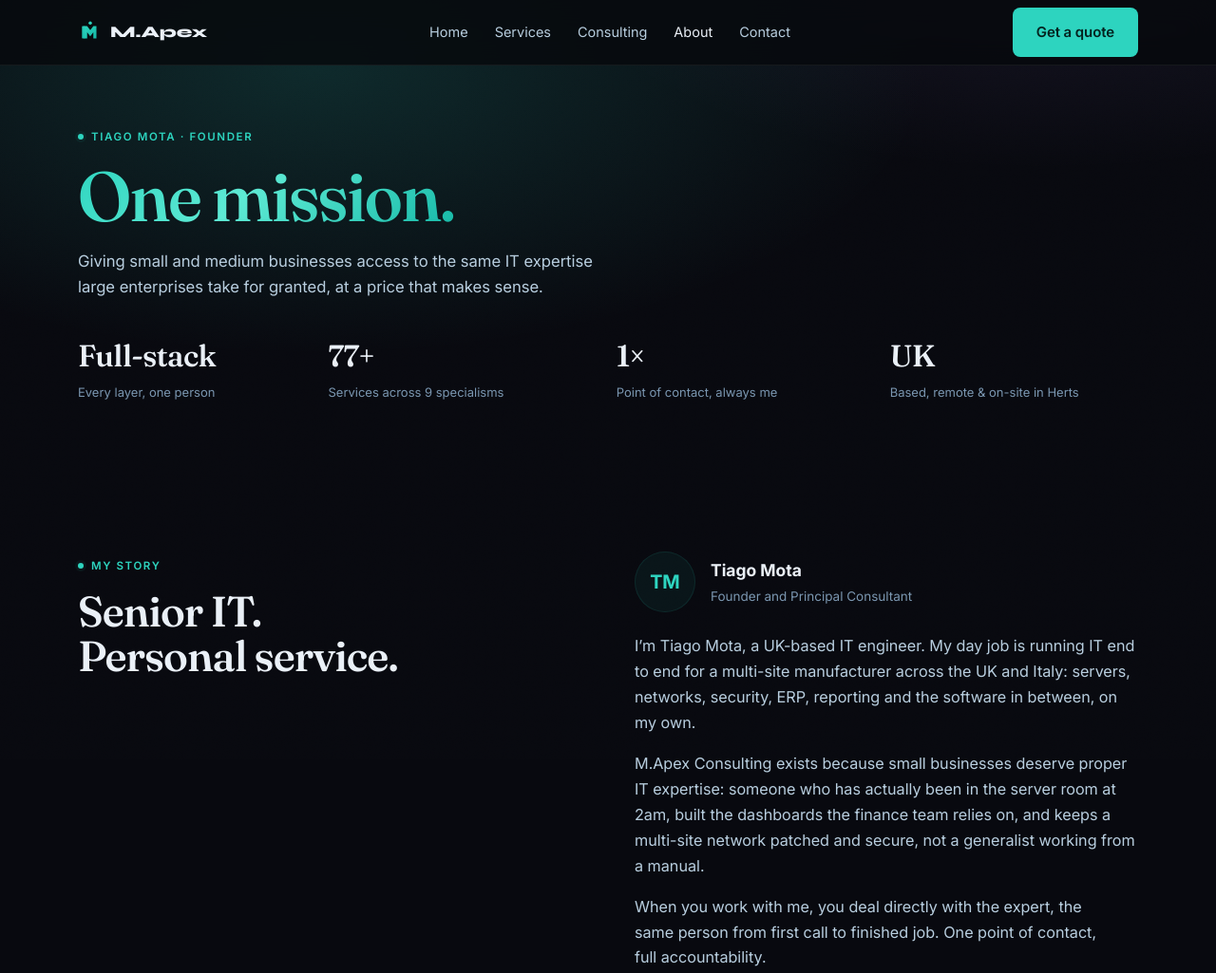
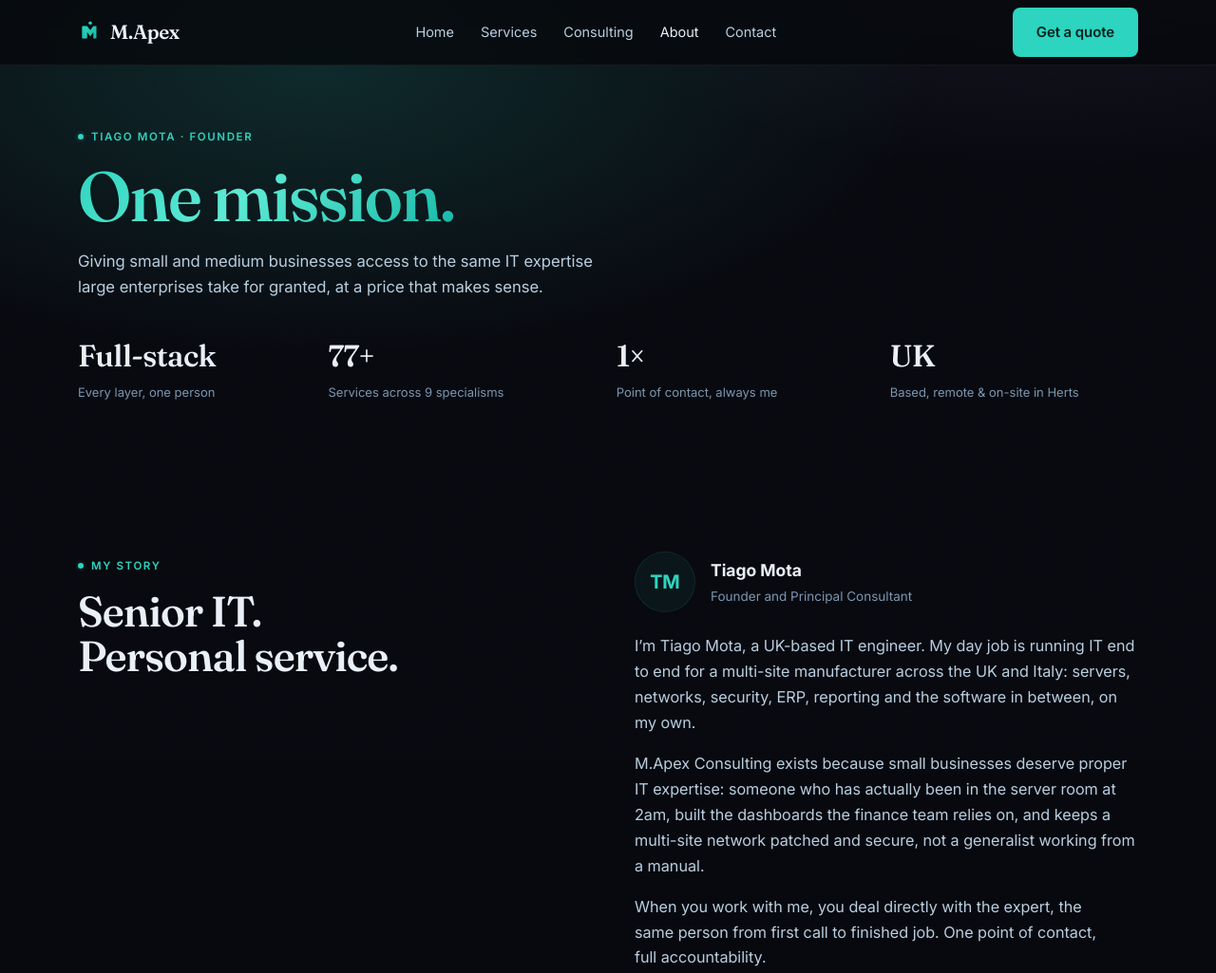
Before and after one commit to tiagomotabcl/mapexconsulting, a plain HTML site: page about.html in a window 1280 px wide. Shown: the top 1025 px of the page at 95% size. Drawn offline with Linux system fonts and the light colour scheme.

Commit message:
Logo wordmark in Fraunces
Match the M.Apex wordmark to the headline typeface and drop the
now-unused Syne font file.

Co-Authored-By: Claude Opus 5.5 <noreply@anthropic.com>
Claude-Session: https://claude.ai/code/session_014oddv61LBYZuDbsu8wzMxy

```diff
--- a/about.html
+++ b/about.html
@@ -34,10 +34,9 @@
 <style>
 @font-face{font-family:'Fraunces Variable';font-style:normal;font-display:swap;font-weight:100 900;src:url(/fonts/fraunces.woff2) format('woff2-variations');unicode-range:U+0000-00FF,U+0131,U+0152-0153,U+02BB-02BC,U+02C6,U+02DA,U+02DC,U+0304,U+0308,U+0329,U+2000-206F,U+20AC,U+2122,U+2191,U+2193,U+2212,U+2215,U+FEFF,U+FFFD}
 @font-face{font-family:'Inter Variable';font-style:normal;font-display:swap;font-weight:100 900;src:url(/fonts/inter.woff2) format('woff2-variations');unicode-range:U+0000-00FF,U+0131,U+0152-0153,U+02BB-02BC,U+02C6,U+02DA,U+02DC,U+0304,U+0308,U+0329,U+2000-206F,U+20AC,U+2122,U+2191,U+2193,U+2212,U+2215,U+FEFF,U+FFFD}
-@font-face{font-family:'Syne';font-style:normal;font-display:swap;font-weight:800;src:url(/fonts/syne-800.woff2) format('woff2')}
 /* M.Apex Consulting: shared design system
    Teal brand accent (#2DD4BF), rich dark background, Fraunces for display moments,
-   Syne for structure, Inter for body. One file, five pages, consistent everywhere. */
+   Inter for body and UI. One file, five pages, consistent everywhere. */
 
 *,*::before,*::after{box-sizing:border-box;margin:0;padding:0}
 
@@ -49,8 +48,8 @@
   --accent:#2DD4BF;--accent2:#14b8a6;--accent3:rgba(45,212,191,0.1);--accent4:rgba(45,212,191,0.06);
   --text:#eaf0f7;--text2:#b8cedf;--text3:#7a96b0;
   --green:#34d399;--amber:#fbbf24;--purple:#a78bfa;--red:#f87171;
-  --fh:'Syne','Segoe UI',system-ui,sans-serif;
-  --fd:'Fraunces','Syne','Segoe UI',serif;
+  --fh:'Inter Variable',system-ui,sans-serif;
+  --fd:'Fraunces Variable',Georgia,serif;
   --fb:'Inter','Segoe UI',system-ui,-apple-system,sans-serif;
   --fm:'JetBrains Mono','SF Mono',Consolas,monospace;
   --r:8px;--r2:12px;--r3:16px;--r4:999px;
@@ -390,7 +389,7 @@ legend{font-size:13px;color:var(--text2);margin-bottom:7px;padding:0}
 .ticker.paused .ticker-track{animation-play-state:paused}
 .sr-only{position:absolute;width:1px;height:1px;padding:0;margin:-1px;overflow:hidden;clip:rect(0,0,0,0);white-space:nowrap;border:0}
 
-/* type system: Fraunces for headlines, Inter for everything you read or tap, Syne only in the logo */
+/* type system: Fraunces for headlines, Inter for everything you read or tap, Fraunces also for the logo wordmark */
 :root{--fd:'Fraunces Variable',Georgia,'Times New Roman',serif;--fh:'Inter Variable',system-ui,-apple-system,'Segoe UI',sans-serif;--fb:'Inter Variable',system-ui,-apple-system,'Segoe UI',sans-serif;--fm:'Inter Variable',system-ui,-apple-system,'Segoe UI',sans-serif}
 body{font-feature-settings:'cv11','ss01';font-optical-sizing:auto}
 h1,h2{font-family:var(--fd);font-weight:560;letter-spacing:-0.022em;line-height:1.06;font-optical-sizing:auto}
@@ -399,7 +398,7 @@ h2{font-size:clamp(1.85rem,3.6vw,2.8rem)}
 h3,h4{font-family:var(--fh);font-weight:640;letter-spacing:-0.012em;line-height:1.25}
 .feature.span-2 h3{font-family:var(--fd);font-weight:560;letter-spacing:-0.015em}
 .stat b{font-family:var(--fd);font-weight:560;letter-spacing:-0.02em}
-.logo{font-family:'Syne',var(--fb);font-weight:800}
+.logo{font-family:var(--fd);font-weight:600;font-size:1.3rem;letter-spacing:-0.02em}
 .eyebrow{font-weight:600;font-size:11.5px;letter-spacing:.14em}
 .btn{font-weight:600;letter-spacing:-0.005em}
 p{line-height:1.65}
--- a/style.css
+++ b/style.css
@@ -1,9 +1,8 @@
 @font-face{font-family:'Fraunces Variable';font-style:normal;font-display:swap;font-weight:100 900;src:url(/fonts/fraunces.woff2) format('woff2-variations');unicode-range:U+0000-00FF,U+0131,U+0152-0153,U+02BB-02BC,U+02C6,U+02DA,U+02DC,U+0304,U+0308,U+0329,U+2000-206F,U+20AC,U+2122,U+2191,U+2193,U+2212,U+2215,U+FEFF,U+FFFD}
 @font-face{font-family:'Inter Variable';font-style:normal;font-display:swap;font-weight:100 900;src:url(/fonts/inter.woff2) format('woff2-variations');unicode-range:U+0000-00FF,U+0131,U+0152-0153,U+02BB-02BC,U+02C6,U+02DA,U+02DC,U+0304,U+0308,U+0329,U+2000-206F,U+20AC,U+2122,U+2191,U+2193,U+2212,U+2215,U+FEFF,U+FFFD}
-@font-face{font-family:'Syne';font-style:normal;font-display:swap;font-weight:800;src:url(/fonts/syne-800.woff2) format('woff2')}
 /* M.Apex Consulting: shared design system
    Teal brand accent (#2DD4BF), rich dark background, Fraunces for display moments,
-   Syne for structure, Inter for body. One file, five pages, consistent everywhere. */
+   Inter for body and UI. One file, five pages, consistent everywhere. */
 
 *,*::before,*::after{box-sizing:border-box;margin:0;padding:0}
 
@@ -15,8 +14,8 @@
   --accent:#2DD4BF;--accent2:#14b8a6;--accent3:rgba(45,212,191,0.1);--accent4:rgba(45,212,191,0.06);
   --text:#eaf0f7;--text2:#b8cedf;--text3:#7a96b0;
   --green:#34d399;--amber:#fbbf24;--purple:#a78bfa;--red:#f87171;
-  --fh:'Syne','Segoe UI',system-ui,sans-serif;
-  --fd:'Fraunces','Syne','Segoe UI',serif;
+  --fh:'Inter Variable',system-ui,sans-serif;
+  --fd:'Fraunces Variable',Georgia,serif;
   --fb:'Inter','Segoe UI',system-ui,-apple-system,sans-serif;
   --fm:'JetBrains Mono','SF Mono',Consolas,monospace;
   --r:8px;--r2:12px;--r3:16px;--r4:999px;
@@ -355,7 +354,7 @@ legend{font-size:13px;color:var(--text2);margin-bottom:7px;padding:0}
 .ticker.paused .ticker-track{animation-play-state:paused}
 .sr-only{position:absolute;width:1px;height:1px;padding:0;margin:-1px;overflow:hidden;clip:rect(0,0,0,0);white-space:nowrap;border:0}
 
-/* type system: Fraunces for headlines, Inter for everything you read or tap, Syne only in the logo */
+/* type system: Fraunces for headlines, Inter for everything you read or tap, Fraunces also for the logo wordmark */
 :root{--fd:'Fraunces Variable',Georgia,'Times New Roman',serif;--fh:'Inter Variable',system-ui,-apple-system,'Segoe UI',sans-serif;--fb:'Inter Variable',system-ui,-apple-system,'Segoe UI',sans-serif;--fm:'Inter Variable',system-ui,-apple-system,'Segoe UI',sans-serif}
 body{font-feature-settings:'cv11','ss01';font-optical-sizing:auto}
 h1,h2{font-family:var(--fd);font-weight:560;letter-spacing:-0.022em;line-height:1.06;font-optical-sizing:auto}
@@ -364,7 +363,7 @@ h2{font-size:clamp(1.85rem,3.6vw,2.8rem)}
 h3,h4{font-family:var(--fh);font-weight:640;letter-spacing:-0.012em;line-height:1.25}
 .feature.span-2 h3{font-family:var(--fd);font-weight:560;letter-spacing:-0.015em}
 .stat b{font-family:var(--fd);font-weight:560;letter-spacing:-0.02em}
-.logo{font-family:'Syne',var(--fb);font-weight:800}
+.logo{font-family:var(--fd);font-weight:600;font-size:1.3rem;letter-spacing:-0.02em}
 .eyebrow{font-weight:600;font-size:11.5px;letter-spacing:.14em}
 .btn{font-weight:600;letter-spacing:-0.005em}
 p{line-height:1.65}
```
Also changed, not shown: consulting.html (+5 -6 lines), contact.html (+5 -6 lines), index.html (+5 -6 lines), privacy.html (+5 -6 lines), services.html (+5 -6 lines), fonts/syne-800.woff2 (deleted).
